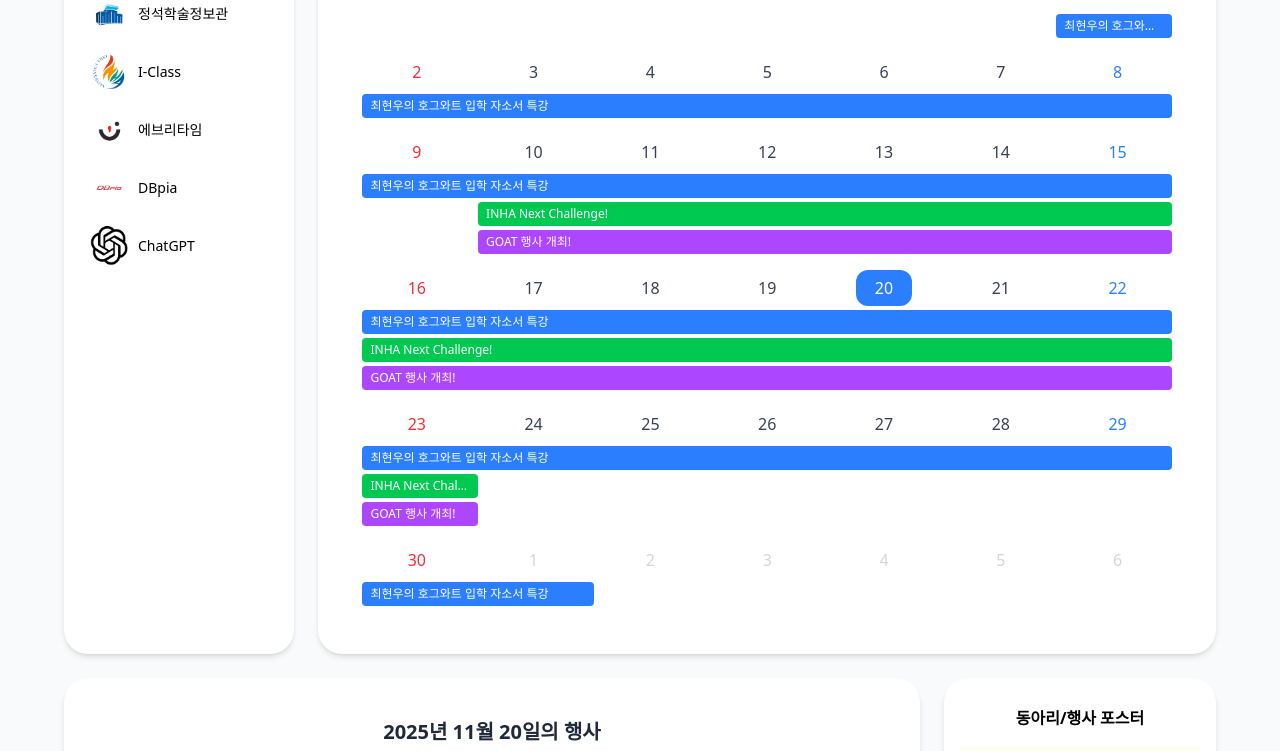
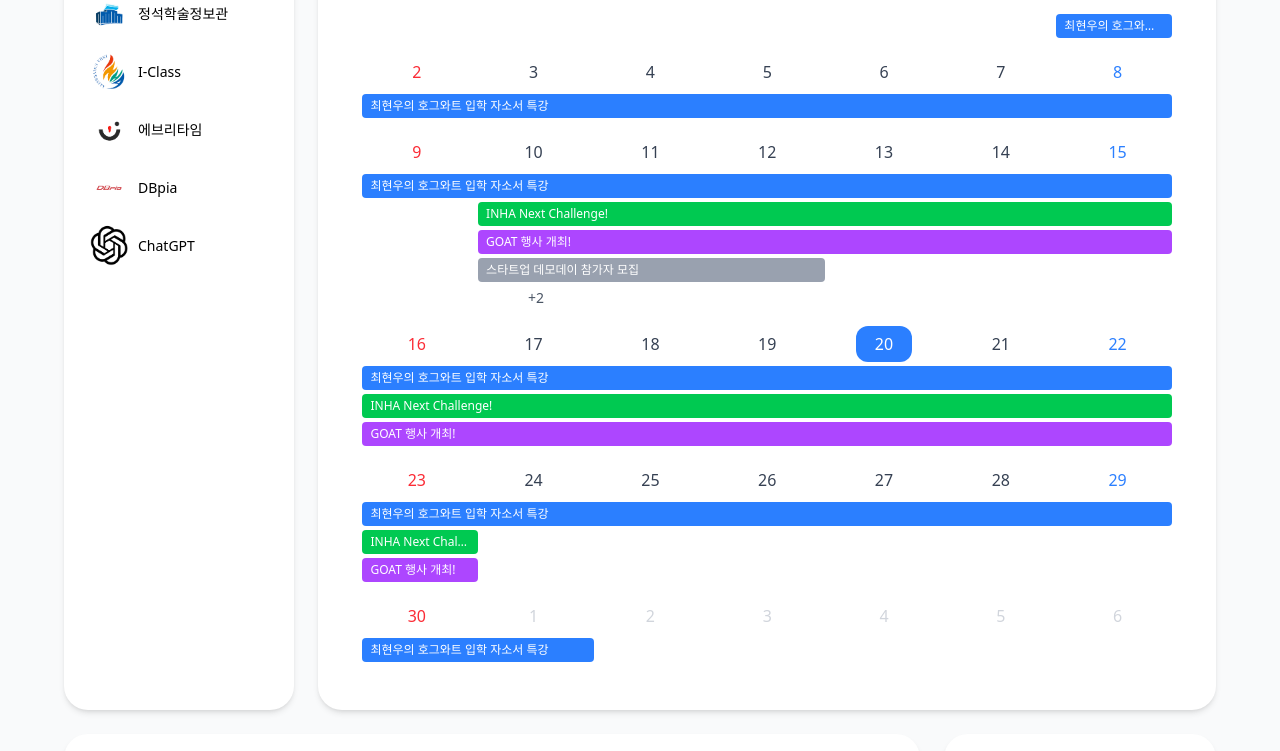
Before and after one commit to wonyeoe/inform_frontend, a React (Vite) app: page / in a window 1280 px wide. Shown: the part 722-1473 px from the top of the page. Built offline with nearby package versions, Linux system fonts and the light colour scheme.

Commit message:
+n 처리 완료, 미니캘린더 보수 공사용 가림막 생성 여원이가 만든 미니캘린더 없애버려서 ㅎㅎ

```diff
--- a/src/components/HOM/DaySelectEventList.jsx
+++ b/src/components/HOM/DaySelectEventList.jsx
@@ -1,12 +1,12 @@
 import DaySelectEvent from "./DaySelectEvent";
 
-const DaySelectEventList = ({ events, currentDate }) => {
+const DaySelectEventList = ({ events, currentDate, ref }) => {
   const year = currentDate.slice(0, 4);
   const month = currentDate.slice(5, 7);
   const day = currentDate.slice(8, 10);
 
   return (
-    <div className="bg-white shadow-md rounded-3xl p-6 sm:p-8 md:p-10 w-full">
+    <div ref={ref} className="bg-white shadow-md rounded-3xl p-6 sm:p-8 md:p-10 w-full">
       <div className="font-semibold text-center mb-4 md:mb-5 text-base sm:text-lg md:text-xl text-gray-800">
         {`${year}년 ${month}월 ${day}일의 행사`}
       </div>
--- a/src/components/HOM/MainCalendar.jsx
+++ b/src/components/HOM/MainCalendar.jsx
@@ -11,6 +11,7 @@ const MainCalendar = ({
   eventsByDate,
   onSelectDate,
   onMonthChange,
+  onOverflowClick,
 }) => {
   // currentMonth prop으로부터 year, month 추출
   const [yearStr, monthStr] = currentMonth.split("-");
@@ -56,7 +57,7 @@ const MainCalendar = ({
       weeksArr.push(cells.slice(i, i + 7));
     }
 
-    return weeksArr;
+    return weeksArr; // 2차원 배열 반환
   }, [year, month]); // ⬅️ year/month 바뀔 때마다 재계산
 
   // 4. 이전/다음 달 이동 - 부모에게 알림만
@@ -144,6 +145,7 @@ const MainCalendar = ({
             today={today}
             selectedDate={selectedDate}
             onSelectDate={onSelectDate}
+            onOverflowClick={onOverflowClick}
           />
         ))}
       </div>
--- /dev/null
+++ b/src/components/HOM/OverflowButton.jsx
@@ -0,0 +1,12 @@
+const OverflowButton = ({ count, dateKey, onOverflowClick }) => {
+  return (
+    <button
+      onClick={() => onOverflowClick(dateKey)}
+      className="text-xs sm:text-sm text-gray-600 hover:text-main-component hover:font-semibold transition-colors px-1 py-0.5 rounded"
+    >
+      +{count}
+    </button>
+  );
+};
+
+export default OverflowButton;
--- a/src/components/HOM/WeekRow.jsx
+++ b/src/components/HOM/WeekRow.jsx
@@ -1,6 +1,7 @@
 import { useMemo } from "react";
 import CalendarCell from "./CalendarCell";
 import EventBar from "./EventBar";
+import OverflowButton from "./OverflowButton";
 import {
   formatDateKey,
   isSameDate,
@@ -11,8 +12,15 @@ import {
   isDateBeforeOrEqual,
 } from "../../utils/dateUtil";
 
-const WeekRow = ({ week, eventsByDate, today, selectedDate, onSelectDate }) => {
-  const eventBars = useMemo(
+const WeekRow = ({
+  week,
+  eventsByDate,
+  today,
+  selectedDate,
+  onSelectDate,
+  onOverflowClick,
+}) => {
+  const { eventBars, overflows } = useMemo(
     () => calcEventBarsForWeek(week, eventsByDate),
     [week, eventsByDate]
   );
@@ -56,15 +64,35 @@ const WeekRow = ({ week, eventsByDate, today, selectedDate, onSelectDate }) => {
             gridTemplateRows: `repeat(${maxRow + 1}, minmax(1.5rem, auto))`,
           }}
         >
-          {eventBars.map((bar, idx) => (
+          {eventBars.map((bar) => (
             <EventBar
-              key={idx}
+              key={bar.event.article_id}
               event={bar.event}
               startCol={bar.startCol}
               span={bar.span}
               row={bar.row}
             />
           ))}
+        </div>
+      )}
+
+      {/* Overflow 버튼들 (+n) */}
+      {overflows.length > 0 && (
+        <div className="grid grid-cols-7 gap-x-0 mt-1 px-1">
+          {week.map((cellData, dayIndex) => {
+            const overflow = overflows.find((o) => o.dayIndex === dayIndex);
+            return (
+              <div key={dayIndex} className="flex justify-center">
+                {overflow && (
+                  <OverflowButton
+                    count={overflow.count}
+                    dateKey={overflow.dateKey}
+                    onOverflowClick={onOverflowClick}
+                  />
+                )}
+              </div>
+            );
+          })}
         </div>
       )}
     </div>
@@ -75,20 +103,32 @@ export default WeekRow;
 
 function calcEventBarsForWeek(week, eventsByDate) {
   const uniqueEvents = collectUniqueEvents(week, eventsByDate); // 중복 제거된 이벤트 수집
-  const bars = buildBars(week, uniqueEvents); // 이벤트 바 생성
-  assignRows(bars); //행 할당
-  return bars;
+  const bars = buildBars(week, uniqueEvents); // 이벤트 바 생성 (이미 span 순으로 정렬됨)
+
+  // 각 날짜별로 표시할 이벤트 결정
+  const MAX_VISIBLE_ROWS = 4;
+  const { visibleBars, overflows } = filterByColumnLimit(
+    week,
+    bars,
+    MAX_VISIBLE_ROWS
+  );
+
+  // 표시할 이벤트들에 대해서만 행 할당
+  assignRows(visibleBars);
+
+  return { eventBars: visibleBars, overflows };
 }
 
 function collectUniqueEvents(week, eventsByDate) {
   // 중복 제거된 이벤트 수집
+
   const uniqueEvents = new Map();
 
   week.forEach((cellData) => {
     if (!cellData) return;
 
-    const dateKey = formatDateKey(cellData.date);
-    const dayEvents = eventsByDate[dateKey] || [];
+    const dateKey = formatDateKey(cellData.date); //key: '2025-11-02'
+    const dayEvents = eventsByDate[dateKey] || []; //value: [event1, event2, ...]
 
     dayEvents.forEach((event) => {
       if (!uniqueEvents.has(event.article_id)) {
@@ -97,7 +137,7 @@ function collectUniqueEvents(week, eventsByDate) {
     });
   });
 
-  return Array.from(uniqueEvents.values());
+  return Array.from(uniqueEvents.values()); // 이벤트 객체들의 배열 반환
 }
 
 function buildBars(week, events) {
@@ -133,9 +173,23 @@ function buildBars(week, events) {
     }
 
     const span = endCol - startCol + 1;
+
+    // 이벤트의 전체 기간 계산 (정렬 우선순위용)
+    const totalDuration =
+      Math.ceil((eventEnd - eventStart) / (1000 * 60 * 60 * 24)) + 1;
+
     if (span > 0) {
-      bars.push({ event, startCol, span });
+      bars.push({ event, startCol, span, totalDuration });
     }
+  });
+
+  // span 길이 내림차순 정렬 (긴 이벤트가 위로)
+  // span이 같으면 totalDuration으로 정렬 (전체 기간이 긴 것이 위로)
+  bars.sort((a, b) => {
+    if (b.span !== a.span) {
+      return b.span - a.span;
+    }
+    return b.totalDuration - a.totalDuration;
   });
 
   return bars;
@@ -163,3 +217,51 @@ function assignRows(bars) {
     bar.row = row; //겹치는 행이 없는 경우 최종 행 할당
   });
 }
+
+function filterByColumnLimit(week, bars, maxVisibleRows) {
+  // 각 날짜(column)별로 그 날을 지나가는 이벤트가 몇 개인지 추적
+  const columnCounts = Array(7).fill(0);
+  const visibleBarSet = new Set();
+  const overflowMap = {};
+
+  // bars는 이미 span 내림차순으로 정렬되어 있음
+  // 긴 이벤트부터 처리하면서 각 날짜의 제한을 체크
+  bars.forEach((bar) => {
+    const barEnd = bar.startCol + bar.span - 1;
+    let canShow = true;
+
+    // 이 이벤트가 지나가는 모든 날짜에서 아직 여유가 있는지 확인
+    for (let col = bar.startCol; col <= barEnd; col++) {
+      if (columnCounts[col] >= maxVisibleRows) {
+        canShow = false;
+        break;
+      }
+    }
+
+    if (canShow) {
+      // 표시 가능: 모든 날짜의 카운트 증가
+      visibleBarSet.add(bar);
+      for (let col = bar.startCol; col <= barEnd; col++) {
+        columnCounts[col]++;
+      }
+    } else {
+      // 표시 불가: overflow에 추가 (이벤트가 지나가는 모든 날짜에)
+      for (let col = bar.startCol; col <= barEnd; col++) {
+        if (!overflowMap[col]) {
+          const dateKey = formatDateKey(week[col].date);
+          overflowMap[col] = {
+            dayIndex: col,
+            dateKey,
+            count: 0,
+          };
+        }
+        overflowMap[col].count++;
+      }
+    }
+  });
+
+  return {
+    visibleBars: Array.from(visibleBarSet),
+    overflows: Object.values(overflowMap),
+  };
+}
--- a/src/components/common/Footer.jsx
+++ b/src/components/common/Footer.jsx
@@ -5,7 +5,6 @@ const Footer = () => {
         <div className="m-2">인하대학교 GDGoc GOAT project</div>
         <div className="m-2">Team 알리미 Alimi</div>
         <div className="m-2">문의 : 000-0000-0000</div>
-        <div className="m-2">Team 알리미 Alimi</div>
       </div>
     </div>
   );
--- a/src/mocks/HOM/maincalendarMock.json
+++ b/src/mocks/HOM/maincalendarMock.json
@@ -2,7 +2,7 @@
   "page_info": {
     "current_page": 2,
     "total_pages": 5,
-    "total_articles": 24
+    "total_articles": 27
   },
   "articles": [
     {
@@ -20,7 +20,6 @@
         "category_name": "LECTURE"
       }
     },
-
     {
       "article_id": 3,
       "title": "INHA Next Challenge!",
@@ -50,6 +49,51 @@
       "categories": {
         "category_name": "CONTEST"
       }
+    },
+    {
+      "article_id": 4,
+      "title": "2025 인하 알고리즘 경진대회 예선",
+      "start_date": "2025-11-10",
+      "due_date": "2025-11-10",
+      "created_at": "2025-10-20",
+      "updated_at": "2025-10-21",
+      "vendors": {
+        "vendor_name": "컴퓨터공학과",
+        "vendor_type": "SCHOOL"
+      },
+      "categories": {
+        "category_name": "COMPETITION"
+      }
+    },
+    {
+      "article_id": 5,
+      "title": "스타트업 데모데이 참가자 모집",
+      "start_date": "2025-11-10",
+      "due_date": "2025-11-12",
+      "created_at": "2025-11-01",
+      "updated_at": "2025-11-02",
+      "vendors": {
+        "vendor_name": "INHA 창업지원단",
+        "vendor_type": "SCHOOL"
+      },
+      "categories": {
+        "category_name": "ETC"
+      }
+    },
+    {
+      "article_id": 6,
+      "title": "프론트엔드 워크샵: 리액트 고급",
+      "start_date": "2025-11-10",
+      "due_date": "2025-11-10",
+      "created_at": "2025-11-03",
+      "updated_at": "2025-11-04",
+      "vendors": {
+        "vendor_name": "웹개발 스터디",
+        "vendor_type": "CLUB"
+      },
+      "categories": {
+        "category_name": "LECTURE"
+      }
     }
   ]
 }
--- a/src/pages/HOM/HOMPage.jsx
+++ b/src/pages/HOM/HOMPage.jsx
@@ -1,4 +1,4 @@
-import React, { useState, useMemo, useEffect } from "react";
+import React, { useState, useMemo, useEffect, useRef } from "react";
 import { useNavigate } from "react-router-dom";
 import { useQuery } from "@tanstack/react-query";
 import Header from "../../components/common/Header";
@@ -14,6 +14,7 @@ import { getMonthlyAll } from "../../api/getMonthlyAll";
 
 const HOMPage = () => {
   const navigate = useNavigate();
+  const eventListRef = useRef(null);
   const [currentDate, setCurrentDate] = useState(() => {
     // 1. 초기 selectedDate : 오늘 날짜
     const today = new Date();
@@ -72,6 +73,20 @@ const HOMPage = () => {
     setCurrentDate(dateKey);
   };
 
+  // Overflow 버튼 클릭 핸들러 (+n 클릭 시)
+  const handleOverflowClick = (dateKey) => {
+    // 1. 날짜 선택
+    setCurrentDate(dateKey);
+
+    // 2. 이벤트 리스트로 스크롤
+    if (eventListRef.current) {
+      eventListRef.current.scrollIntoView({
+        behavior: "smooth",
+        block: "start",
+      });
+    }
+  };
+
   // 월 변경 핸들러 - MainCalendar에서 호출
   const handleMonthChange = (monthKey) => {
     // monthKey: "2025-10" 형식
@@ -125,6 +140,7 @@ const HOMPage = () => {
               eventsByDate={eventsByDate}
               onSelectDate={handleDateClick}
               onMonthChange={handleMonthChange}
+              onOverflowClick={handleOverflowClick}
             />
           </div>
         </div>
@@ -135,6 +151,7 @@ const HOMPage = () => {
         <div className="w-full max-w-6xl flex flex-col lg:flex-row gap-6">
           <div className="flex-1 min-w-0">
             <DaySelectEventList
+              ref={eventListRef}
               events={eventsByDate[currentDate]}
               currentDate={currentDate}
             />
```
Also changed, not shown: src/components/common/MiniCalendar.jsx (+1 -136 lines).
